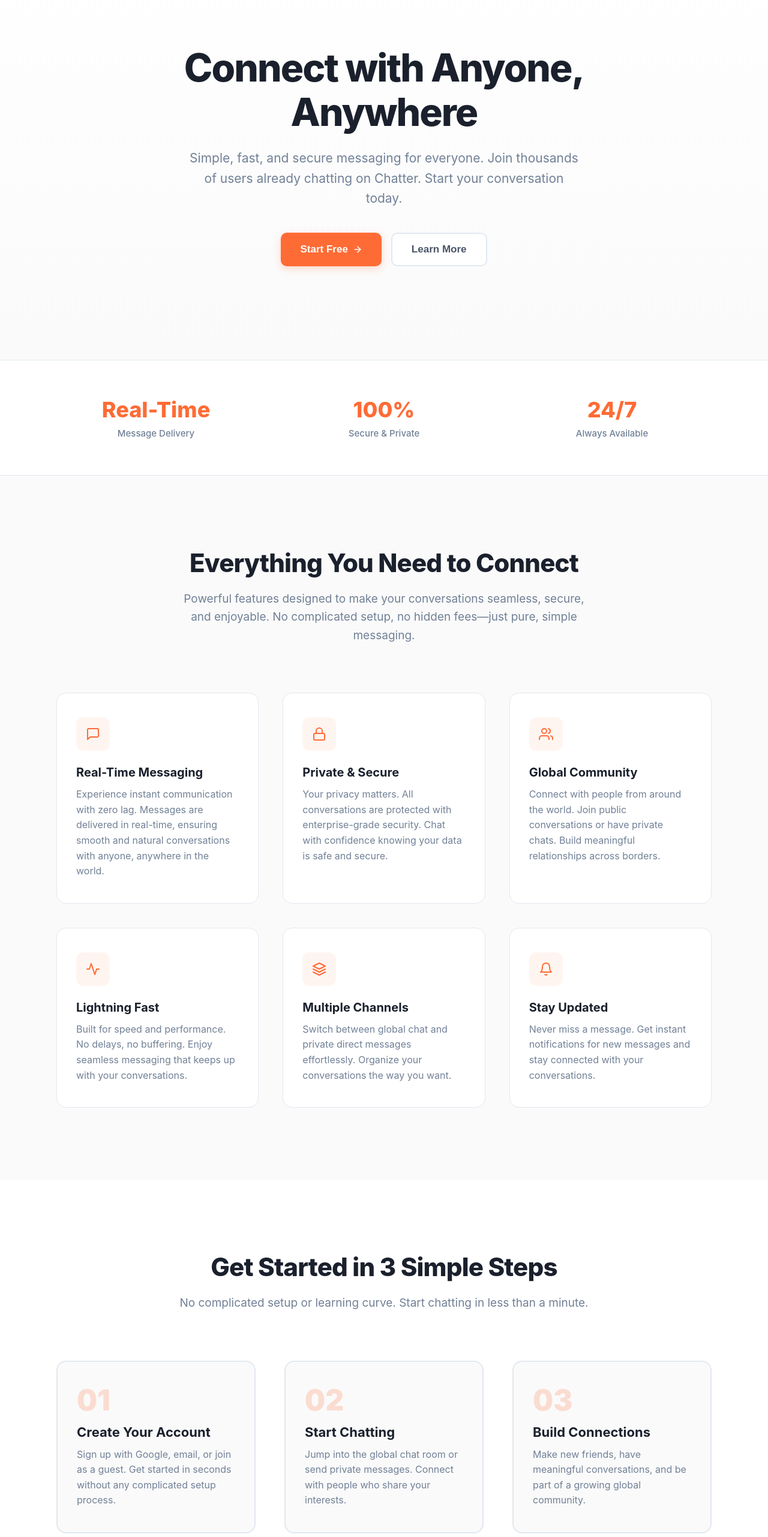
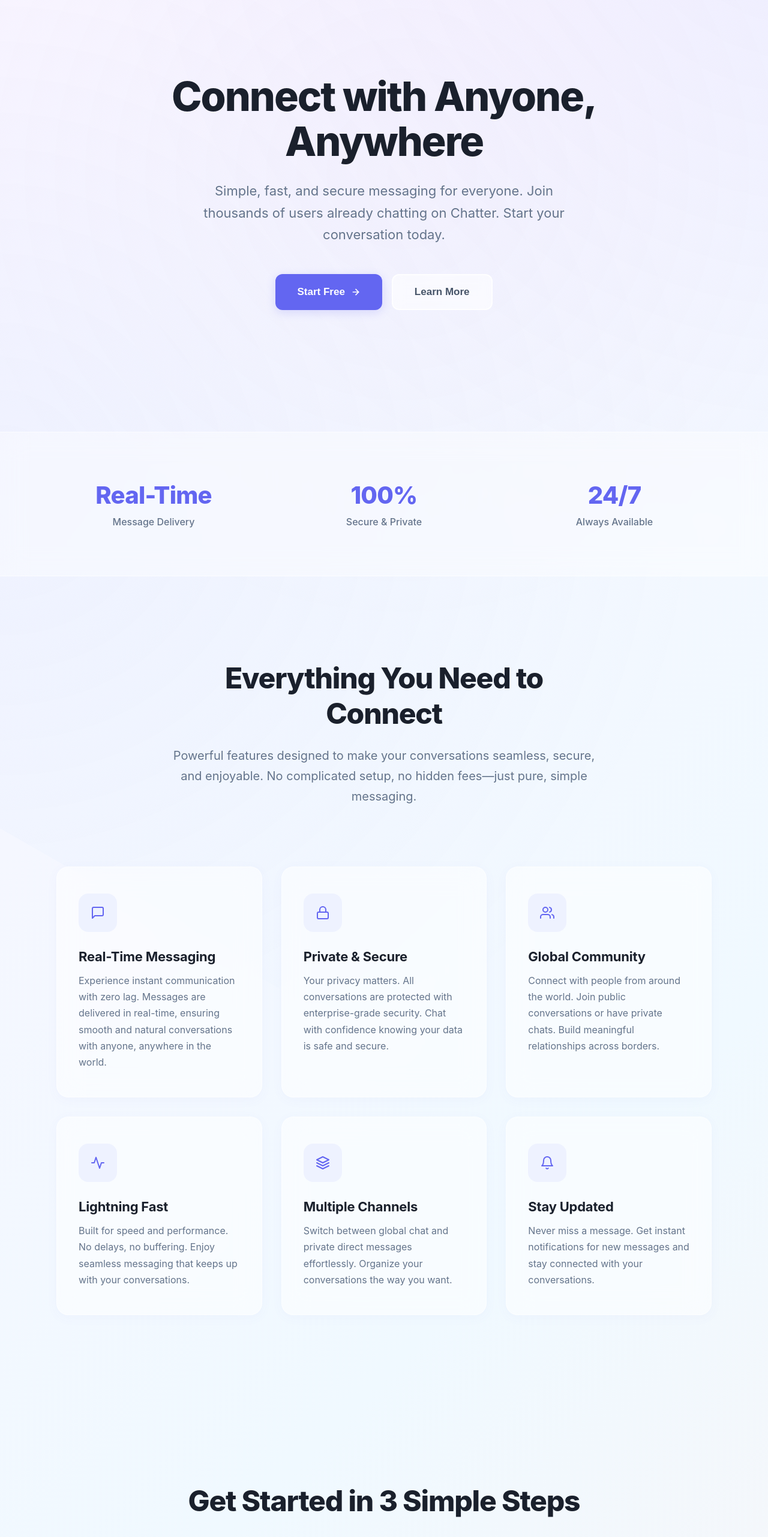
Before and after one commit to sakshampokharel01-beep/Chatter, a React (Vite) app: page / in a window 1280 px wide. Shown: the part 80-2643 px from the top of the page at 60% size. Built offline with nearby package versions, Linux system fonts and the light colour scheme; no server answers.

Commit message:
Add soft gradient background with frosted glass effect

```diff
--- a/src/styles/LandingPage.css
+++ b/src/styles/LandingPage.css
@@ -1,78 +1,80 @@
-/* Enhanced Minimal Landing Page */
+/* Clean Landing Page with Soft Gradient Background */
 .landing-page {
   min-height: 100vh;
-  background: #ffffff;
+  background: linear-gradient(135deg, #faf5ff 0%, #f0f9ff 50%, #fef3f2 100%);
   color: #2d3748;
+  position: relative;
+  overflow-x: hidden;
+}
+
+.landing-page::before {
+  content: '';
+  position: fixed;
+  top: -50%;
+  left: -50%;
+  width: 200%;
+  height: 200%;
+  background:
+    radial-gradient(circle at 20% 30%, rgba(167, 139, 250, 0.08) 0%, transparent 50%),
+    radial-gradient(circle at 80% 70%, rgba(147, 197, 253, 0.08) 0%, transparent 50%),
+    radial-gradient(circle at 50% 50%, rgba(251, 207, 232, 0.06) 0%, transparent 50%);
+  animation: float 20s ease-in-out infinite;
+  pointer-events: none;
+  z-index: 0;
+}
+
+@keyframes float {
+  0%, 100% {
+    transform: translate(0, 0) rotate(0deg);
+  }
+  33% {
+    transform: translate(30px, -30px) rotate(120deg);
+  }
+  66% {
+    transform: translate(-20px, 20px) rotate(240deg);
+  }
 }
 
 .container {
   max-width: 1140px;
   margin: 0 auto;
   padding: 0 24px;
+  position: relative;
+  z-index: 1;
 }
 
 /* Hero Section */
 .hero {
-  min-height: 85vh;
+  min-height: 100vh;
   display: flex;
   align-items: center;
   justify-content: center;
-  background: linear-gradient(180deg, #ffffff 0%, #fafafa 100%);
-  padding: 80px 0;
+  background: transparent;
+  padding: 100px 0;
+  position: relative;
 }
 
 .hero-content {
   text-align: center;
-  max-width: 750px;
+  max-width: 720px;
   margin: 0 auto;
 }
 
-.hero-badge {
-  display: inline-flex;
-  align-items: center;
-  gap: 8px;
-  padding: 8px 16px;
-  background: #fff5f0;
-  border: 1px solid #ffd4c0;
-  border-radius: 50px;
-  font-size: 13px;
-  font-weight: 600;
-  color: #ff6b35;
-  margin-bottom: 32px;
-}
-
-.badge-dot {
-  width: 6px;
-  height: 6px;
-  background: #43e97b;
-  border-radius: 50%;
-  animation: pulse 2s ease-in-out infinite;
-}
-
-@keyframes pulse {
-  0%, 100% {
-    opacity: 1;
-  }
-  50% {
-    opacity: 0.4;
-  }
-}
-
 .hero-title {
-  font-size: 64px;
+  font-size: 68px;
   font-weight: 800;
-  line-height: 1.15;
+  line-height: 1.1;
   color: #1a202c;
-  margin: 0 0 24px 0;
+  margin: 0 0 28px 0;
   letter-spacing: -0.03em;
 }
 
 .hero-subtitle {
-  font-size: 21px;
-  line-height: 1.6;
-  color: #718096;
-  margin: 0 0 40px 0;
-  max-width: 650px;
+  font-size: 22px;
+  line-height: 1.65;
+  color: #64748b;
+  margin: 0 0 48px 0;
+  max-width: 620px;
   margin-left: auto;
   margin-right: auto;
 }
@@ -87,59 +89,63 @@
 .btn-primary {
   display: inline-flex;
   align-items: center;
-  gap: 8px;
-  padding: 16px 32px;
+  gap: 10px;
+  padding: 18px 36px;
   font-size: 17px;
   font-weight: 600;
   color: white;
-  background: #ff6b35;
+  background: #6366f1;
   border: none;
-  border-radius: 10px;
+  border-radius: 12px;
   cursor: pointer;
-  transition: all 0.2s ease;
-  box-shadow: 0 4px 14px rgba(255, 107, 53, 0.25);
+  transition: all 0.25s ease;
+  box-shadow: 0 4px 16px rgba(99, 102, 241, 0.2);
 }
 
 .btn-primary:hover {
-  background: #e55a2b;
+  background: #4f46e5;
   transform: translateY(-2px);
-  box-shadow: 0 6px 20px rgba(255, 107, 53, 0.35);
+  box-shadow: 0 8px 24px rgba(99, 102, 241, 0.3);
 }
 
 .btn-primary.large {
-  padding: 18px 40px;
+  padding: 20px 44px;
   font-size: 18px;
 }
 
 .btn-secondary {
-  padding: 16px 32px;
+  padding: 18px 36px;
   font-size: 17px;
   font-weight: 600;
-  color: #4a5568;
-  background: white;
-  border: 2px solid #e2e8f0;
-  border-radius: 10px;
+  color: #475569;
+  background: rgba(255, 255, 255, 0.6);
+  backdrop-filter: blur(10px);
+  -webkit-backdrop-filter: blur(10px);
+  border: 2px solid rgba(255, 255, 255, 0.8);
+  border-radius: 12px;
   cursor: pointer;
-  transition: all 0.2s ease;
+  transition: all 0.25s ease;
 }
 
 .btn-secondary:hover {
-  border-color: #cbd5e0;
-  background: #fafafa;
+  background: rgba(255, 255, 255, 0.8);
+  border-color: rgba(226, 232, 240, 1);
 }
 
 /* Stats Section */
 .stats {
-  padding: 60px 0;
-  background: white;
-  border-top: 1px solid #e2e8f0;
-  border-bottom: 1px solid #e2e8f0;
+  padding: 80px 0;
+  background: rgba(255, 255, 255, 0.4);
+  backdrop-filter: blur(20px);
+  -webkit-backdrop-filter: blur(20px);
+  border-top: 1px solid rgba(255, 255, 255, 0.6);
+  border-bottom: 1px solid rgba(255, 255, 255, 0.6);
 }
 
 .stats-grid {
   display: grid;
-  grid-template-columns: repeat(auto-fit, minmax(200px, 1fr));
-  gap: 48px;
+  grid-template-columns: repeat(auto-fit, minmax(240px, 1fr));
+  gap: 60px;
 }
 
 .stat-card {
@@ -147,301 +153,338 @@
 }
 
 .stat-number {
-  font-size: 36px;
+  font-size: 40px;
   font-weight: 800;
-  color: #ff6b35;
-  margin-bottom: 8px;
+  color: #6366f1;
+  margin-bottom: 10px;
+  letter-spacing: -0.02em;
 }
 
 .stat-label {
-  font-size: 15px;
-  color: #718096;
+  font-size: 16px;
+  color: #64748b;
   font-weight: 500;
 }
 
 /* Features Section */
 .features {
-  padding: 120px 0;
-  background: #fafafa;
+  padding: 140px 0;
+  background: transparent;
 }
 
 .section-header {
   text-align: center;
-  margin-bottom: 80px;
-  max-width: 700px;
+  margin-bottom: 100px;
+  max-width: 720px;
   margin-left: auto;
   margin-right: auto;
 }
 
 .section-title {
-  font-size: 42px;
+  font-size: 48px;
   font-weight: 800;
   color: #1a202c;
-  margin: 0 0 20px 0;
-  letter-spacing: -0.02em;
+  margin: 0 0 24px 0;
+  letter-spacing: -0.025em;
 }
 
 .section-description {
-  font-size: 19px;
-  line-height: 1.6;
-  color: #718096;
+  font-size: 20px;
+  line-height: 1.7;
+  color: #64748b;
   margin: 0;
 }
 
 .features-grid {
   display: grid;
-  grid-template-columns: repeat(auto-fit, minmax(320px, 1fr));
-  gap: 40px;
+  grid-template-columns: repeat(auto-fit, minmax(340px, 1fr));
+  gap: 32px;
 }
 
 .feature-card {
-  background: white;
-  padding: 40px 32px;
+  background: rgba(255, 255, 255, 0.5);
+  backdrop-filter: blur(20px);
+  -webkit-backdrop-filter: blur(20px);
+  padding: 44px 36px;
+  border-radius: 20px;
+  border: 1px solid rgba(255, 255, 255, 0.6);
+  transition: all 0.3s cubic-bezier(0.4, 0, 0.2, 1);
+  box-shadow: 0 4px 20px rgba(99, 102, 241, 0.04);
+}
+
+.feature-card:hover {
+  background: rgba(255, 255, 255, 0.7);
+  border-color: rgba(199, 210, 254, 0.8);
+  box-shadow: 0 12px 40px rgba(99, 102, 241, 0.12);
+  transform: translateY(-6px);
+}
+
+.feature-icon {
+  width: 64px;
+  height: 64px;
+  background: #eef2ff;
   border-radius: 16px;
-  border: 1px solid #e2e8f0;
+  display: flex;
+  align-items: center;
+  justify-content: center;
+  color: #6366f1;
+  margin-bottom: 28px;
   transition: all 0.3s ease;
 }
 
-.feature-card:hover {
-  border-color: #ff6b35;
-  box-shadow: 0 8px 30px rgba(0, 0, 0, 0.08);
-  transform: translateY(-4px);
-}
-
-.feature-icon {
-  width: 56px;
-  height: 56px;
-  background: #fff5f0;
-  border-radius: 12px;
-  display: flex;
-  align-items: center;
-  justify-content: center;
-  color: #ff6b35;
-  margin-bottom: 24px;
+.feature-card:hover .feature-icon {
+  background: #6366f1;
+  color: white;
+  transform: scale(1.05);
 }
 
 .feature-title {
-  font-size: 20px;
+  font-size: 22px;
   font-weight: 700;
   color: #1a202c;
-  margin: 0 0 12px 0;
+  margin: 0 0 14px 0;
+  letter-spacing: -0.01em;
 }
 
 .feature-description {
   font-size: 16px;
-  line-height: 1.6;
-  color: #718096;
+  line-height: 1.7;
+  color: #64748b;
   margin: 0;
 }
 
 /* How It Works */
 .how-it-works {
-  padding: 120px 0;
-  background: white;
+  padding: 140px 0;
+  background: transparent;
 }
 
 .steps-grid {
   display: grid;
-  grid-template-columns: repeat(auto-fit, minmax(300px, 1fr));
-  gap: 48px;
-  margin-top: 80px;
+  grid-template-columns: repeat(auto-fit, minmax(320px, 1fr));
+  gap: 40px;
+  margin-top: 100px;
 }
 
 .step-card {
   position: relative;
-  padding: 40px 32px;
-  background: #fafafa;
-  border-radius: 16px;
-  border: 2px solid #e2e8f0;
-  transition: all 0.3s ease;
+  padding: 48px 40px;
+  background: rgba(255, 255, 255, 0.5);
+  backdrop-filter: blur(20px);
+  -webkit-backdrop-filter: blur(20px);
+  border-radius: 20px;
+  border: 2px solid rgba(255, 255, 255, 0.6);
+  transition: all 0.3s cubic-bezier(0.4, 0, 0.2, 1);
+  box-shadow: 0 4px 20px rgba(99, 102, 241, 0.04);
 }
 
 .step-card:hover {
-  border-color: #ff6b35;
-  background: white;
-  box-shadow: 0 8px 30px rgba(0, 0, 0, 0.08);
+  border-color: rgba(199, 210, 254, 0.8);
+  background: rgba(255, 255, 255, 0.7);
+  box-shadow: 0 12px 40px rgba(99, 102, 241, 0.12);
+  transform: translateY(-6px);
 }
 
 .step-number {
-  font-size: 48px;
+  font-size: 56px;
   font-weight: 900;
-  color: #ff6b35;
-  opacity: 0.2;
-  margin-bottom: 16px;
+  color: #6366f1;
+  opacity: 0.15;
+  margin-bottom: 20px;
   line-height: 1;
+  letter-spacing: -0.03em;
+}
+
+.step-card:hover .step-number {
+  opacity: 0.25;
 }
 
 .step-title {
-  font-size: 22px;
+  font-size: 24px;
   font-weight: 700;
   color: #1a202c;
-  margin: 0 0 12px 0;
+  margin: 0 0 14px 0;
+  letter-spacing: -0.01em;
 }
 
 .step-description {
-  font-size: 16px;
-  line-height: 1.6;
-  color: #718096;
+  font-size: 17px;
+  line-height: 1.7;
+  color: #64748b;
   margin: 0;
 }
 
 /* Benefits Section */
 .benefits {
-  padding: 120px 0;
-  background: #fafafa;
+  padding: 140px 0;
+  background: transparent;
 }
 
 .benefits-content {
-  max-width: 800px;
+  max-width: 840px;
   margin: 0 auto;
 }
 
 .benefits-title {
-  font-size: 42px;
+  font-size: 48px;
   font-weight: 800;
   color: #1a202c;
-  margin: 0 0 48px 0;
+  margin: 0 0 60px 0;
   text-align: center;
-  letter-spacing: -0.02em;
+  letter-spacing: -0.025em;
 }
 
 .benefit-item {
   display: flex;
-  gap: 20px;
-  margin-bottom: 32px;
-  padding: 24px;
-  background: white;
-  border-radius: 12px;
-  border: 1px solid #e2e8f0;
-  transition: all 0.2s ease;
+  gap: 24px;
+  margin-bottom: 28px;
+  padding: 32px;
+  background: rgba(255, 255, 255, 0.5);
+  backdrop-filter: blur(20px);
+  -webkit-backdrop-filter: blur(20px);
+  border-radius: 16px;
+  border: 1px solid rgba(255, 255, 255, 0.6);
+  transition: all 0.3s cubic-bezier(0.4, 0, 0.2, 1);
+  box-shadow: 0 4px 20px rgba(99, 102, 241, 0.04);
 }
 
 .benefit-item:hover {
-  border-color: #ff6b35;
-  box-shadow: 0 4px 20px rgba(0, 0, 0, 0.06);
+  background: rgba(255, 255, 255, 0.7);
+  border-color: rgba(199, 210, 254, 0.8);
+  box-shadow: 0 8px 32px rgba(99, 102, 241, 0.12);
+  transform: translateX(4px);
 }
 
 .benefit-icon {
   flex-shrink: 0;
-  width: 40px;
-  height: 40px;
-  background: #fff5f0;
-  border-radius: 10px;
+  width: 48px;
+  height: 48px;
+  background: #eef2ff;
+  border-radius: 12px;
   display: flex;
   align-items: center;
   justify-content: center;
-  color: #ff6b35;
+  color: #6366f1;
+  transition: all 0.3s ease;
+}
+
+.benefit-item:hover .benefit-icon {
+  background: #6366f1;
+  color: white;
 }
 
 .benefit-text h4 {
-  font-size: 18px;
+  font-size: 19px;
   font-weight: 700;
   color: #1a202c;
-  margin: 0 0 8px 0;
+  margin: 0 0 10px 0;
+  letter-spacing: -0.01em;
 }
 
 .benefit-text p {
-  font-size: 15px;
-  line-height: 1.6;
-  color: #718096;
+  font-size: 16px;
+  line-height: 1.7;
+  color: #64748b;
   margin: 0;
 }
 
 /* CTA Section */
 .cta {
-  padding: 100px 0;
-  background: linear-gradient(135deg, #ff6b35 0%, #ff8c5a 100%);
+  padding: 120px 0;
+  background: linear-gradient(135deg, #6366f1 0%, #8b5cf6 100%);
 }
 
 .cta-content {
   text-align: center;
-  max-width: 700px;
+  max-width: 720px;
   margin: 0 auto;
 }
 
 .cta-title {
-  font-size: 42px;
+  font-size: 48px;
   font-weight: 800;
   color: white;
-  margin: 0 0 20px 0;
-  letter-spacing: -0.02em;
+  margin: 0 0 24px 0;
+  letter-spacing: -0.025em;
 }
 
 .cta-description {
-  font-size: 19px;
-  line-height: 1.6;
+  font-size: 20px;
+  line-height: 1.7;
   color: rgba(255, 255, 255, 0.95);
-  margin: 0 0 40px 0;
+  margin: 0 0 48px 0;
 }
 
 .cta .btn-primary {
   background: white;
-  color: #ff6b35;
-  box-shadow: 0 4px 20px rgba(0, 0, 0, 0.15);
+  color: #6366f1;
+  box-shadow: 0 8px 24px rgba(0, 0, 0, 0.15);
 }
 
 .cta .btn-primary:hover {
-  background: #fafafa;
+  background: #f8fafc;
   transform: translateY(-2px);
-  box-shadow: 0 6px 30px rgba(0, 0, 0, 0.2);
+  box-shadow: 0 12px 32px rgba(0, 0, 0, 0.2);
 }
 
 /* Footer */
 .footer {
-  padding: 48px 0;
-  background: white;
-  border-top: 1px solid #e2e8f0;
+  padding: 60px 0;
+  background: rgba(255, 255, 255, 0.4);
+  backdrop-filter: blur(20px);
+  -webkit-backdrop-filter: blur(20px);
+  border-top: 1px solid rgba(255, 255, 255, 0.6);
 }
 
 .footer p {
   text-align: center;
   margin: 0;
-  color: #718096;
+  color: #64748b;
   font-size: 15px;
 }
 
 .footer a {
-  color: #ff6b35;
+  color: #6366f1;
   text-decoration: none;
   font-weight: 600;
   transition: color 0.2s ease;
 }
 
 .footer a:hover {
-  color: #e55a2b;
+  color: #4f46e5;
 }
 
 /* Responsive */
 @media (max-width: 768px) {
   .hero {
     min-height: auto;
-    padding: 60px 0;
+    padding: 80px 0;
   }
 
   .hero-title {
-    font-size: 42px;
+    font-size: 44px;
   }
 
   .hero-subtitle {
-    font-size: 18px;
+    font-size: 19px;
   }
 
   .section-title {
-    font-size: 32px;
+    font-size: 36px;
   }
 
   .cta-title {
-    font-size: 32px;
+    font-size: 36px;
   }
 
   .features-grid,
   .steps-grid {
     grid-template-columns: 1fr;
-    gap: 32px;
+    gap: 28px;
   }
 
   .stats-grid {
-    gap: 32px;
+    gap: 40px;
   }
 
   .hero-buttons {
@@ -454,6 +497,23 @@
     width: 100%;
     justify-content: center;
   }
+
+  .features {
+    padding: 100px 0;
+  }
+
+  .how-it-works,
+  .benefits {
+    padding: 100px 0;
+  }
+
+  .section-header {
+    margin-bottom: 60px;
+  }
+
+  .steps-grid {
+    margin-top: 60px;
+  }
 }
 
 @media (max-width: 480px) {
@@ -462,14 +522,23 @@
   }
 
   .section-title {
-    font-size: 28px;
+    font-size: 30px;
   }
 
   .cta-title {
-    font-size: 28px;
+    font-size: 30px;
   }
 
   .stat-number {
-    font-size: 28px;
+    font-size: 32px;
+  }
+
+  .feature-card,
+  .step-card {
+    padding: 36px 28px;
+  }
+
+  .benefit-item {
+    padding: 24px;
   }
 }
```
